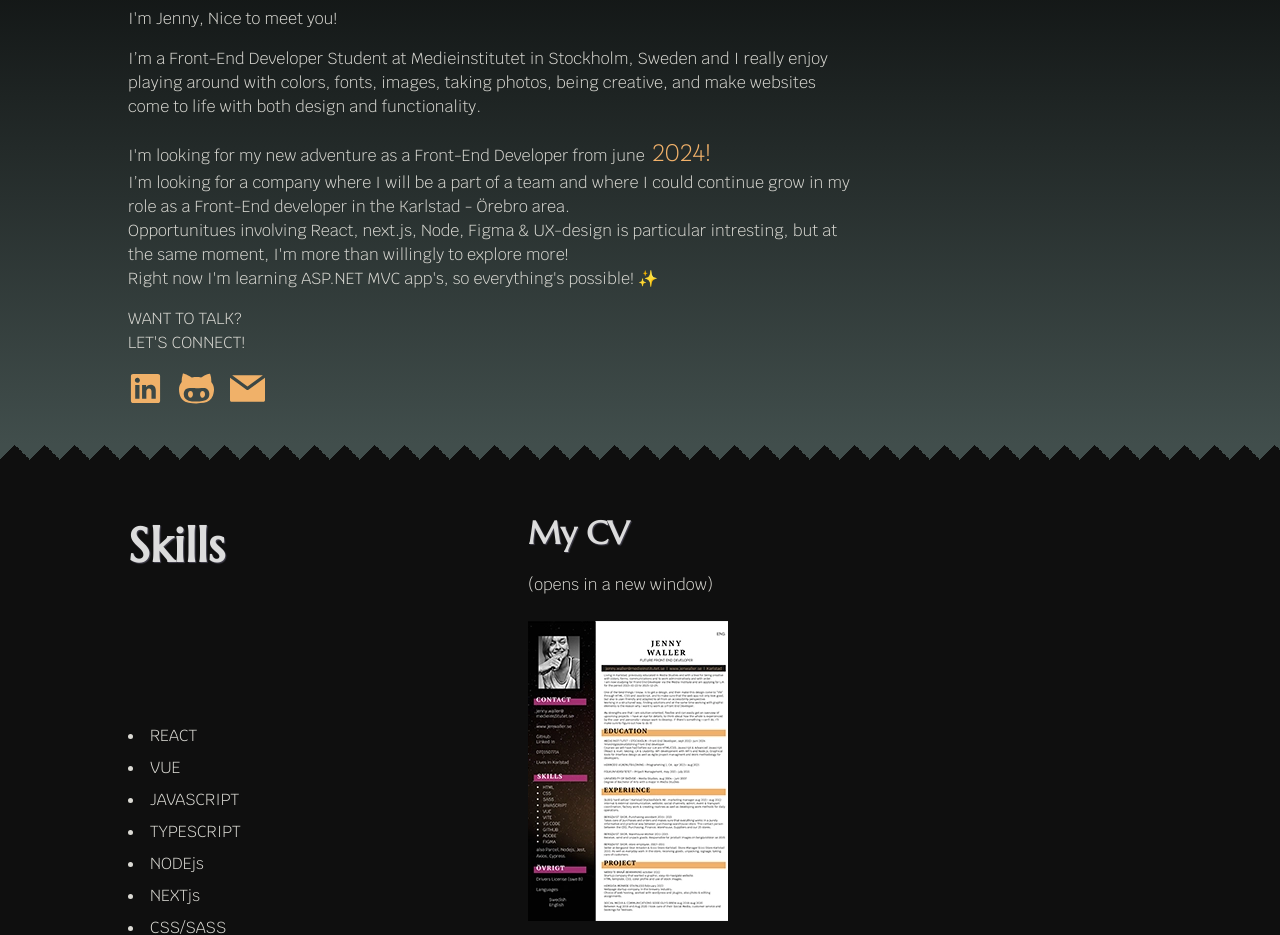
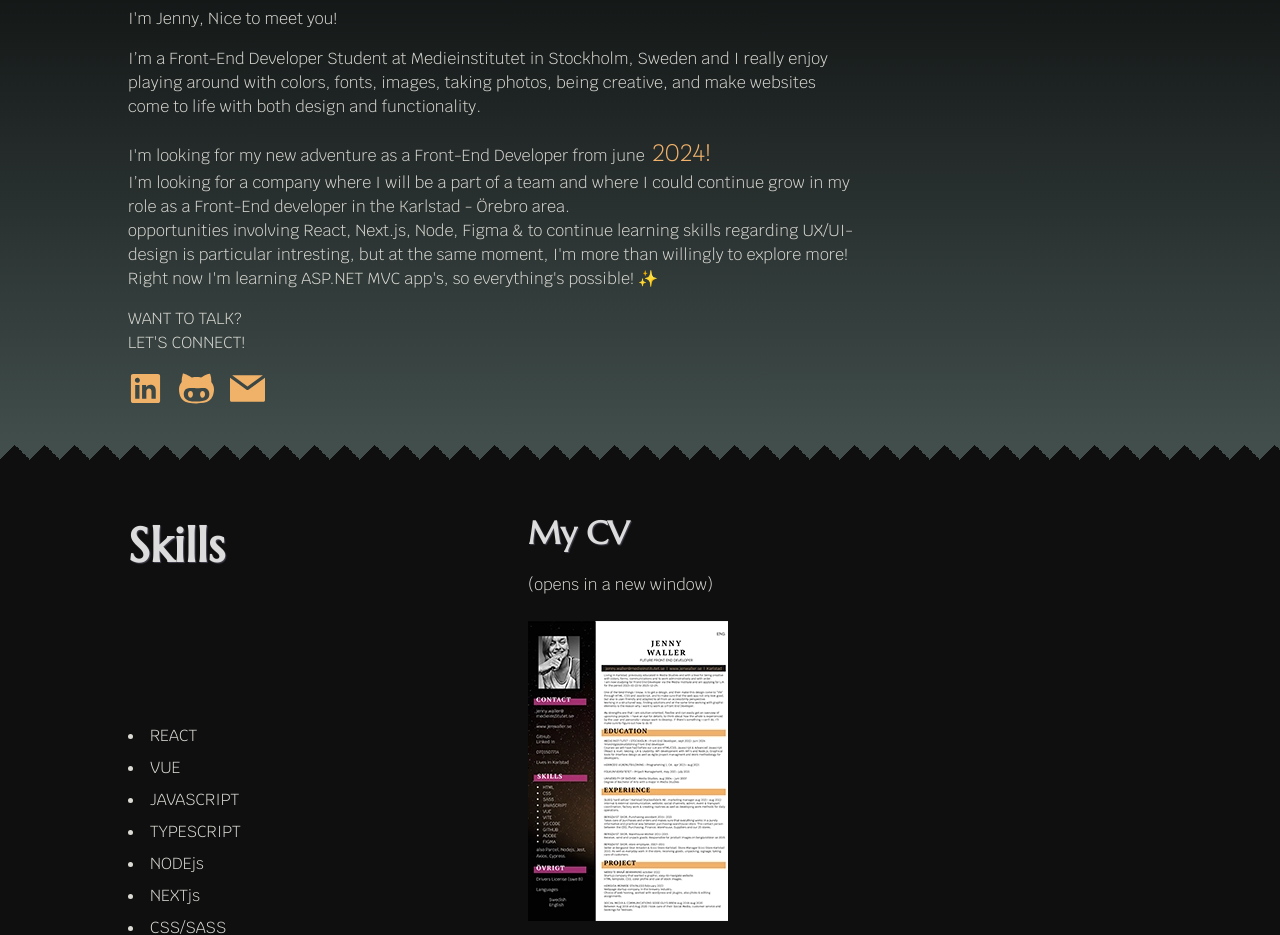
Before and after one commit to jenmwa/jenwaller-se, a Vue app: page / in a window 1280 px wide. Shown: the part 1000-1935 px from the top of the page. Built offline with nearby package versions, Linux system fonts and the light colour scheme.

Commit message:
Update about

```diff
--- a/src/components/AboutMe.vue
+++ b/src/components/AboutMe.vue
@@ -15,8 +15,8 @@
         I'm looking for my new adventure as a Front-End Developer from june <span class="color-text">2024!</span><br />
         I’m looking for a company where I will be a part of a team and where I could continue grow in my role as a
         Front-End developer in the Karlstad - Örebro area.<br />
-        Opportunitues involving React, next.js, Node, Figma & UX-design is particular intresting, but at the same
-        moment, I'm more than willingly to explore more!<br />
+        opportunities involving React, Next.js, Node, Figma & to continue learning skills regarding UX/UI-design is
+        particular intresting, but at the same moment, I'm more than willingly to explore more!<br />
         Right now I'm learning ASP.NET MVC app's, so everything's possible! ✨
       </p>
       <p>
```
